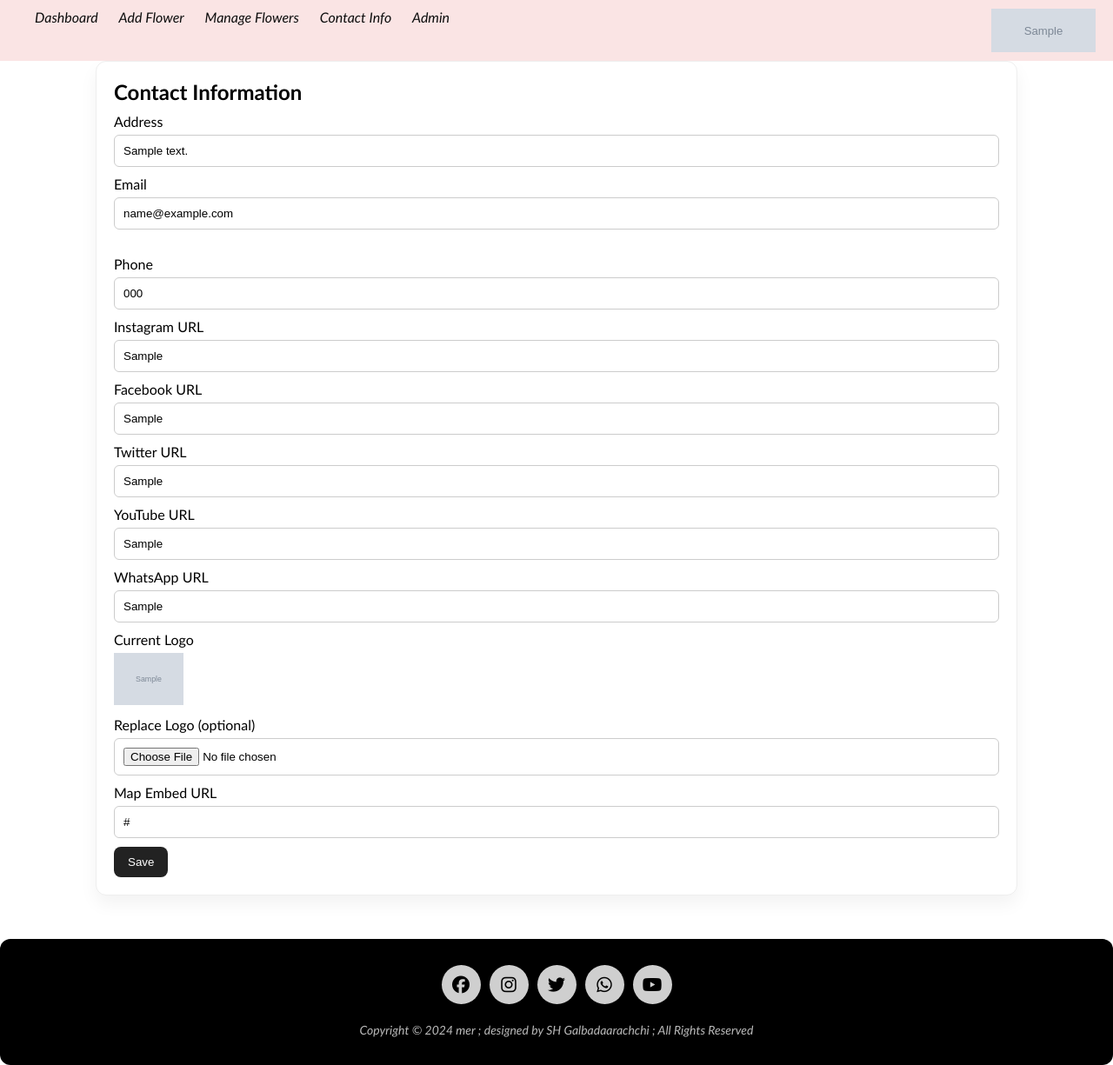
After one commit to Sanduni204/mer-florist-website, a PHP site: page /mer_ecommerce/admin/contact_settings.php in a window 1280 px wide. The commit adds this page. Shown: the whole page at 87% size. Run offline with PHP 8.4, Linux system fonts and the light colour scheme; the visitor is signed in with stand-in values (Sample User, id 1); tables that the repository leaves empty or names only in its code hold one stand-in row (values such as "Sample post"); grey boxes marked "Sample" are stand-in pictures.

Commit message:
Feat:Give access to edit contact info & logo to admin

```diff
--- /dev/null
+++ b/admin/contact_settings.php
@@ -0,0 +1,179 @@
+<?php require __DIR__ . '/admin_header.php'; ?>
+<?php
+$success = '';
+$error = '';
+
+// Ensure contact_info table exists (single-row settings by id=1)
+try {
+  $conn->exec("CREATE TABLE IF NOT EXISTS contact_info (
+    id INT PRIMARY KEY,
+    address VARCHAR(255) NOT NULL,
+    email VARCHAR(255) NOT NULL,
+    phone VARCHAR(50) NOT NULL,
+    instagram VARCHAR(255) NULL,
+    facebook VARCHAR(255) NULL,
+    twitter VARCHAR(255) NULL,
+    youtube VARCHAR(255) NULL,
+    whatsapp VARCHAR(255) NULL,
+    logo VARCHAR(255) NULL,
+    map_embed_url TEXT NULL,
+    updated_at TIMESTAMP DEFAULT CURRENT_TIMESTAMP ON UPDATE CURRENT_TIMESTAMP
+  ) ENGINE=InnoDB DEFAULT CHARSET=utf8mb4;");
+  // Ensure 'logo' column exists if table was older
+  $cols = $conn->query('SHOW COLUMNS FROM contact_info')->fetchAll(PDO::FETCH_ASSOC);
+  $hasLogo = false; foreach ($cols as $c) { if (strcasecmp($c['Field'], 'logo') === 0) { $hasLogo = true; break; } }
+  if (!$hasLogo) { $conn->exec('ALTER TABLE contact_info ADD COLUMN logo VARCHAR(255) NULL'); }
+} catch (Throwable $e) { /* ignore create errors; select will fallback */ }
+
+// Load existing or insert default row
+$contact = [
+  'id' => 1,
+  'address' => 'Barnes Pl, Colombo 07',
+  'email' => 'mer_shopping@gmail.com',
+  'phone' => '0112345678',
+  'instagram' => '#',
+  'facebook' => '#',
+  'twitter' => '#',
+  'youtube' => '#',
+  'whatsapp' => '#',
+  'logo' => null,
+  'map_embed_url' => 'https://maps.google.com/maps?q=barns%20place%20sri%20lanka&t=&z=13&ie=UTF8&iwloc=&output=embed',
+];
+
+try {
+  $row = $conn->query('SELECT * FROM contact_info WHERE id = 1')->fetch(PDO::FETCH_ASSOC);
+  if ($row) { $contact = array_merge($contact, $row); }
+  else {
+    $ins = $conn->prepare('INSERT INTO contact_info (id, address, email, phone, instagram, facebook, twitter, youtube, whatsapp, logo, map_embed_url) VALUES (1, :address, :email, :phone, :instagram, :facebook, :twitter, :youtube, :whatsapp, :logo, :map)');
+    $ins->execute([
+      ':address' => $contact['address'],
+      ':email' => $contact['email'],
+      ':phone' => $contact['phone'],
+      ':instagram' => $contact['instagram'],
+      ':facebook' => $contact['facebook'],
+      ':twitter' => $contact['twitter'],
+      ':youtube' => $contact['youtube'],
+      ':whatsapp' => $contact['whatsapp'],
+      ':logo' => $contact['logo'],
+      ':map' => $contact['map_embed_url'],
+    ]);
+  }
+} catch (Throwable $e) { /* if table missing, page will still render defaults */ }
+
+if ($_SERVER['REQUEST_METHOD'] === 'POST') {
+  $address = trim($_POST['address'] ?? '');
+  $email = trim($_POST['email'] ?? '');
+  $phone = trim($_POST['phone'] ?? '');
+  $instagram = trim($_POST['instagram'] ?? '');
+  $facebook = trim($_POST['facebook'] ?? '');
+  $twitter = trim($_POST['twitter'] ?? '');
+  $youtube = trim($_POST['youtube'] ?? '');
+  $whatsapp = trim($_POST['whatsapp'] ?? '');
+  $map = trim($_POST['map_embed_url'] ?? '');
+  $newLogoFile = null;
+
+  if ($address === '' || $email === '' || $phone === '') {
+    $error = 'Address, Email, and Phone are required.';
+  } elseif (!filter_var($email, FILTER_VALIDATE_EMAIL)) {
+    $error = 'Please provide a valid email address.';
+  } else {
+    // Handle logo upload if provided
+    if (!empty($_FILES['logo']['name'])) {
+      $uploadDir = __DIR__ . '/../Images/';
+      if (!is_dir($uploadDir)) { @mkdir($uploadDir, 0777, true); }
+      $ext = strtolower(pathinfo($_FILES['logo']['name'], PATHINFO_EXTENSION));
+      $allowed = ['png','jpg','jpeg','gif','webp','svg'];
+      if (!in_array($ext, $allowed, true)) {
+        $error = 'Invalid logo file type.';
+      } else {
+        $safeBase = 'logo_'.time();
+        $newLogoFile = $safeBase . '.' . $ext;
+        $target = $uploadDir . $newLogoFile;
+        if (!move_uploaded_file($_FILES['logo']['tmp_name'], $target)) {
+          $error = 'Failed to upload logo.';
+        }
+      }
+    }
+    try {
+      // Determine logo value to save: new upload or keep existing
+      $logoToSave = $newLogoFile !== null ? $newLogoFile : ($contact['logo'] ?? null);
+      $stmt = $conn->prepare('REPLACE INTO contact_info (id, address, email, phone, instagram, facebook, twitter, youtube, whatsapp, logo, map_embed_url) VALUES (1, :address, :email, :phone, :instagram, :facebook, :twitter, :youtube, :whatsapp, :logo, :map)');
+      $stmt->execute([
+        ':address' => $address,
+        ':email' => $email,
+        ':phone' => $phone,
+        ':instagram' => ($instagram !== '' ? $instagram : null),
+        ':facebook' => ($facebook !== '' ? $facebook : null),
+        ':twitter' => ($twitter !== '' ? $twitter : null),
+        ':youtube' => ($youtube !== '' ? $youtube : null),
+        ':whatsapp' => ($whatsapp !== '' ? $whatsapp : null),
+        ':logo' => $logoToSave,
+        ':map' => ($map !== '' ? $map : null),
+      ]);
+      $success = 'Contact information saved successfully.';
+      $contact = array_merge($contact, [
+        'address' => $address,
+        'email' => $email,
+        'phone' => $phone,
+        'instagram' => $instagram,
+        'facebook' => $facebook,
+        'twitter' => $twitter,
+        'youtube' => $youtube,
+        'whatsapp' => $whatsapp,
+        'logo' => $logoToSave,
+        'map_embed_url' => $map,
+      ]);
+    } catch (Throwable $e) {
+      $error = 'Failed to save contact information.';
+    }
+  }
+}
+?>
+<h2>Contact Information</h2>
+<?php if (!empty($success)): ?><div class="register-message success"><?php echo htmlspecialchars($success); ?></div><?php endif; ?>
+<?php if (!empty($error)): ?><div class="register-message error"><?php echo htmlspecialchars($error); ?></div><?php endif; ?>
+
+<form class="admin-form" method="post" enctype="multipart/form-data">
+  <label for="address">Address</label>
+  <input id="address" name="address" value="<?php echo htmlspecialchars($contact['address'] ?? ''); ?>" required />
+
+  <label for="email">Email</label>
+  <input id="email" name="email" type="email" value="<?php echo htmlspecialchars($contact['email'] ?? ''); ?>" required />
+
+  <label for="phone">Phone</label>
+  <input id="phone" name="phone" value="<?php echo htmlspecialchars($contact['phone'] ?? ''); ?>" required />
+
+  <label for="instagram">Instagram URL</label>
+  <input id="instagram" name="instagram" value="<?php echo htmlspecialchars($contact['instagram'] ?? ''); ?>" />
+
+  <label for="facebook">Facebook URL</label>
+  <input id="facebook" name="facebook" value="<?php echo htmlspecialchars($contact['facebook'] ?? ''); ?>" />
+
+  <label for="twitter">Twitter URL</label>
+  <input id="twitter" name="twitter" value="<?php echo htmlspecialchars($contact['twitter'] ?? ''); ?>" />
+
+  <label for="youtube">YouTube URL</label>
+  <input id="youtube" name="youtube" value="<?php echo htmlspecialchars($contact['youtube'] ?? ''); ?>" />
+
+  <label for="whatsapp">WhatsApp URL</label>
+  <input id="whatsapp" name="whatsapp" value="<?php echo htmlspecialchars($contact['whatsapp'] ?? ''); ?>" />
+
+  <label>Current Logo</label>
+  <div style="margin-bottom:10px;">
+    <?php if (!empty($contact['logo'])): ?>
+      <img src="<?php echo APPURL; ?>Images/<?php echo htmlspecialchars($contact['logo']); ?>" alt="Logo" style="height:60px;object-fit:contain;" />
+    <?php else: ?>
+      <em>Using default logo (Images/logo.png)</em>
+    <?php endif; ?>
+  </div>
+
+  <label for="logo">Replace Logo (optional)</label>
+  <input id="logo" name="logo" type="file" accept="image/*" />
+
+  <label for="map_embed_url">Map Embed URL</label>
+  <input id="map_embed_url" name="map_embed_url" value="<?php echo htmlspecialchars($contact['map_embed_url'] ?? ''); ?>" />
+
+  <button type="submit">Save</button>
+</form>
+
+<?php require __DIR__ . '/admin_footer.php'; ?>
--- a/includes/header.php
+++ b/includes/header.php
@@ -4,6 +4,15 @@ if (session_status() === PHP_SESSION_NONE) {
 }
 if (!defined('APPURL')) {
     define('APPURL', 'http://localhost/mer_ecommerce/');
+}
+// Try to load custom logo from contact_info if available
+$customLogo = null;
+try {
+    require_once __DIR__ . '/../Config/config.php';
+    $row = $conn->query('SELECT logo FROM contact_info WHERE id = 1')->fetch(PDO::FETCH_ASSOC);
+    if ($row && !empty($row['logo'])) { $customLogo = $row['logo']; }
+} catch (Throwable $e) {
+    // ignore if table not available
 }
 ?>
 <!DOCTYPE html>
@@ -28,6 +37,7 @@ if (!defined('APPURL')) {
                     <li><a href="<?php echo APPURL; ?>admin/index.php" class="navlink">Dashboard</a></li>
                     <li><a href="<?php echo APPURL; ?>admin/add_flower.php" class="navlink">Add Flower</a></li>
                     <li><a href="<?php echo APPURL; ?>admin/manage_flowers.php" class="navlink">Manage Flowers</a></li>
+                    <li><a href="<?php echo APPURL; ?>admin/contact_settings.php" class="navlink">Contact Info</a></li>
                     <li class="drop">
                         <a href="<?php echo APPURL; ?>admin/index.php">
                             <?php echo isset($_SESSION['username']) ? htmlspecialchars($_SESSION['username']) : 'Admin'; ?>
@@ -60,7 +70,7 @@ if (!defined('APPURL')) {
                     <?php endif; ?>
                 <?php endif; ?>
 
-                <img src="<?php echo APPURL; ?>/Images/logo.png" class="logo">
+                <img src="<?php echo APPURL; ?>/Images/<?php echo $customLogo ? htmlspecialchars($customLogo) : 'logo.png'; ?>" class="logo">
             </ul>
         </nav>
     </div>
```
Also changed, not shown: 1contact.php (+28 -9 lines), Images/logo_1759339721.png (added), Images/logo_1759339725.png (added), Images/logo_1759339746.png (added), Images/logo_1759339750.png (added).
